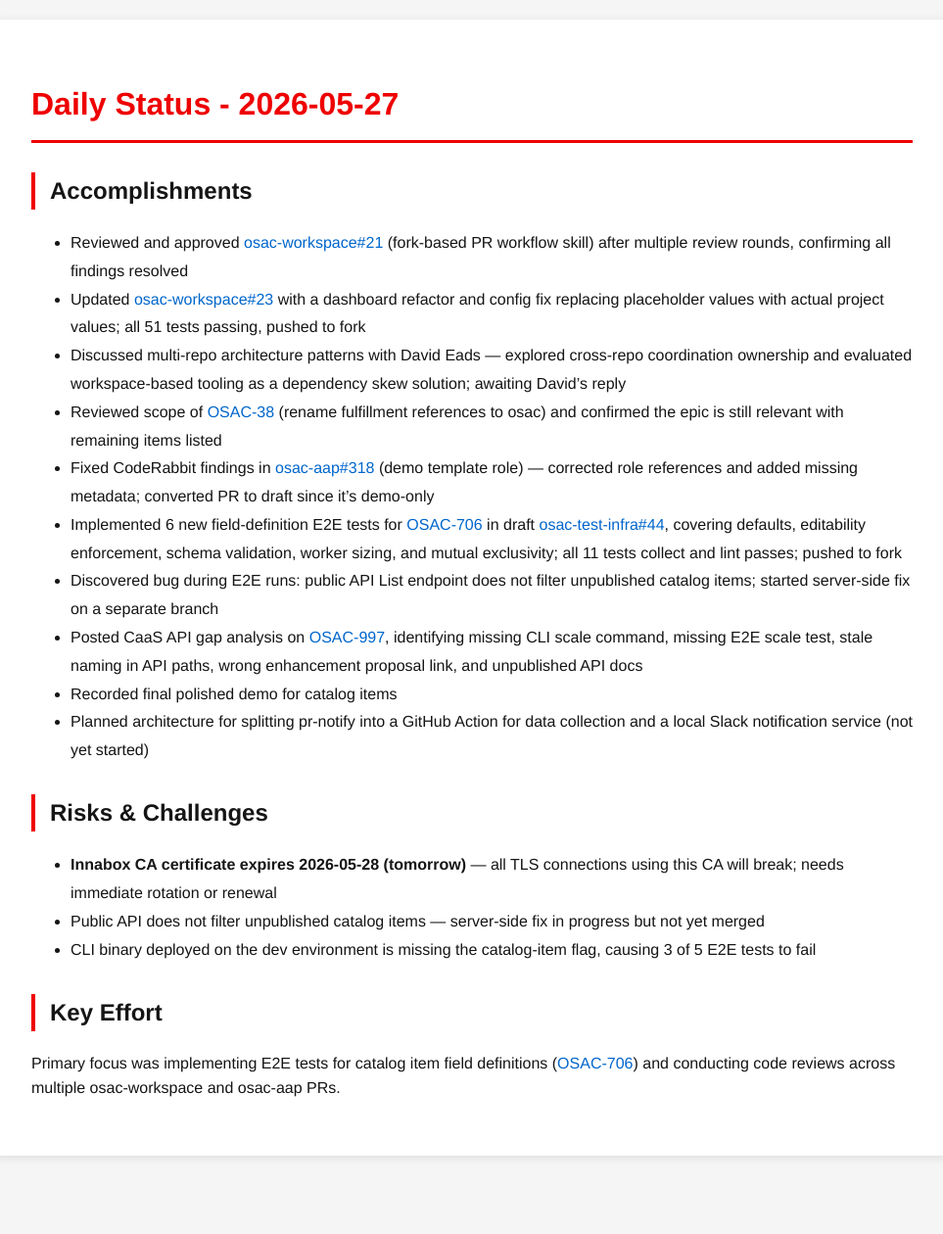
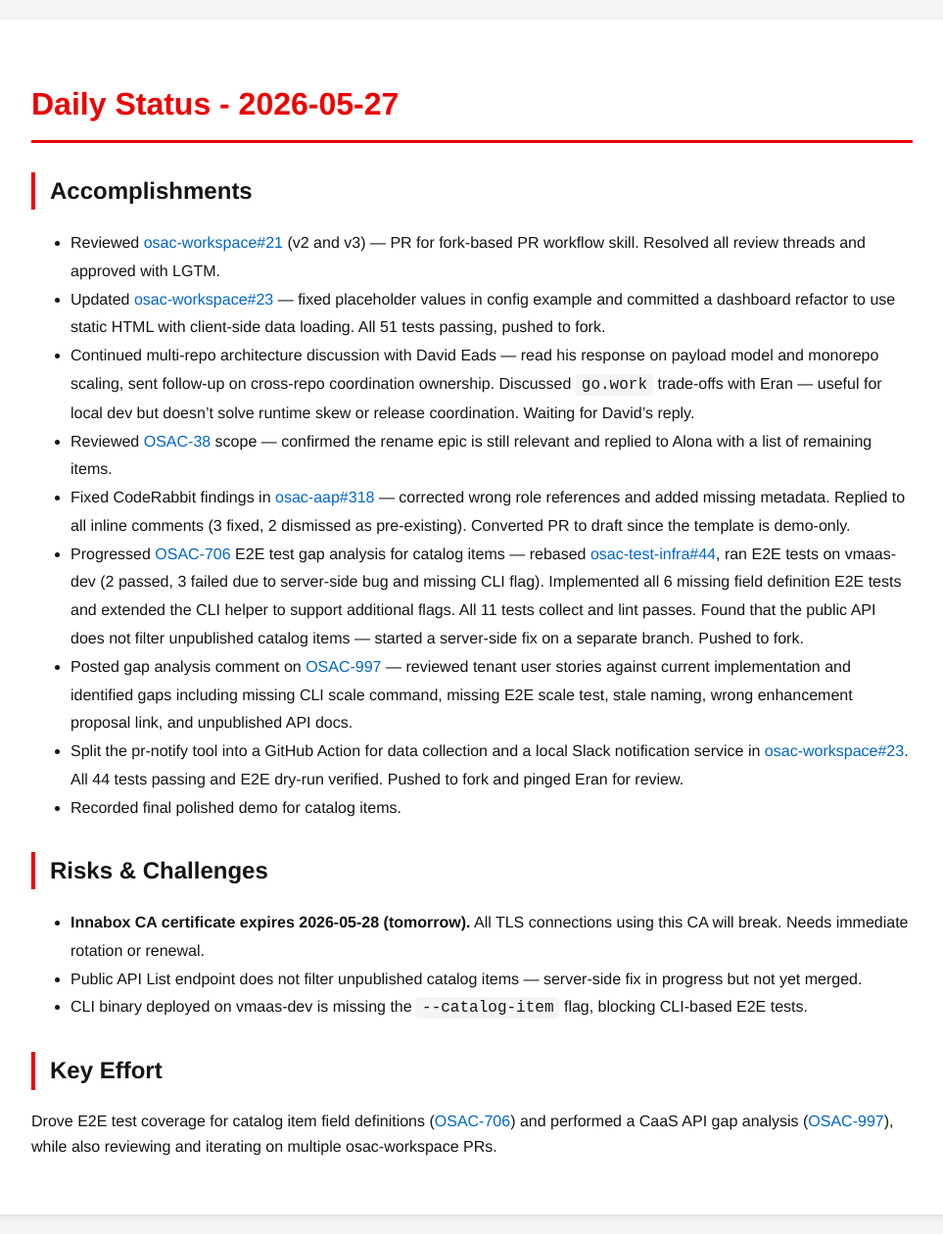
Before and after one commit to tzvatot/daily-status, a Jekyll site: the page built from 2026-05-27.md, in a window 1280 px wide. Shown: the whole page at 98% size, without its empty margins (158-1121 px from the left). Built offline with Jekyll 4.4.1, drawn with Linux system fonts in a browser that asks for light colours; before the commit the page ends 1200 px from its top, so only the background shows below that.

Commit message:
Daily status update - 2026-05-27

```diff
--- a/2026-05-27.md
+++ b/2026-05-27.md
@@ -7,21 +7,20 @@
 # Daily Status - 2026-05-27
 
 ## Accomplishments
-- Reviewed and approved [osac-workspace#21](https://github.com/osac-project/osac-workspace/pull/21) (fork-based PR workflow skill) after multiple review rounds, confirming all findings resolved
-- Updated [osac-workspace#23](https://github.com/osac-project/osac-workspace/pull/23) with a dashboard refactor and config fix replacing placeholder values with actual project values; all 51 tests passing, pushed to fork
-- Discussed multi-repo architecture patterns with David Eads — explored cross-repo coordination ownership and evaluated workspace-based tooling as a dependency skew solution; awaiting David's reply
-- Reviewed scope of [OSAC-38](https://redhat.atlassian.net/browse/OSAC-38) (rename fulfillment references to osac) and confirmed the epic is still relevant with remaining items listed
-- Fixed CodeRabbit findings in [osac-aap#318](https://github.com/osac-project/osac-aap/pull/318) (demo template role) — corrected role references and added missing metadata; converted PR to draft since it's demo-only
-- Implemented 6 new field-definition E2E tests for [OSAC-706](https://redhat.atlassian.net/browse/OSAC-706) in draft [osac-test-infra#44](https://github.com/osac-project/osac-test-infra/pull/44), covering defaults, editability enforcement, schema validation, worker sizing, and mutual exclusivity; all 11 tests collect and lint passes; pushed to fork
-- Discovered bug during E2E runs: public API List endpoint does not filter unpublished catalog items; started server-side fix on a separate branch
-- Posted CaaS API gap analysis on [OSAC-997](https://redhat.atlassian.net/browse/OSAC-997), identifying missing CLI scale command, missing E2E scale test, stale naming in API paths, wrong enhancement proposal link, and unpublished API docs
-- Recorded final polished demo for catalog items
-- Planned architecture for splitting pr-notify into a GitHub Action for data collection and a local Slack notification service (not yet started)
+- Reviewed [osac-workspace#21](https://github.com/osac-project/osac-workspace/pull/21) (v2 and v3) — PR for fork-based PR workflow skill. Resolved all review threads and approved with LGTM.
+- Updated [osac-workspace#23](https://github.com/osac-project/osac-workspace/pull/23) — fixed placeholder values in config example and committed a dashboard refactor to use static HTML with client-side data loading. All 51 tests passing, pushed to fork.
+- Continued multi-repo architecture discussion with David Eads — read his response on payload model and monorepo scaling, sent follow-up on cross-repo coordination ownership. Discussed `go.work` trade-offs with Eran — useful for local dev but doesn't solve runtime skew or release coordination. Waiting for David's reply.
+- Reviewed [OSAC-38](https://redhat.atlassian.net/browse/OSAC-38) scope — confirmed the rename epic is still relevant and replied to Alona with a list of remaining items.
+- Fixed CodeRabbit findings in [osac-aap#318](https://github.com/osac-project/osac-aap/pull/318) — corrected wrong role references and added missing metadata. Replied to all inline comments (3 fixed, 2 dismissed as pre-existing). Converted PR to draft since the template is demo-only.
+- Progressed [OSAC-706](https://redhat.atlassian.net/browse/OSAC-706) E2E test gap analysis for catalog items — rebased [osac-test-infra#44](https://github.com/osac-project/osac-test-infra/pull/44), ran E2E tests on vmaas-dev (2 passed, 3 failed due to server-side bug and missing CLI flag). Implemented all 6 missing field definition E2E tests and extended the CLI helper to support additional flags. All 11 tests collect and lint passes. Found that the public API does not filter unpublished catalog items — started a server-side fix on a separate branch. Pushed to fork.
+- Posted gap analysis comment on [OSAC-997](https://redhat.atlassian.net/browse/OSAC-997) — reviewed tenant user stories against current implementation and identified gaps including missing CLI scale command, missing E2E scale test, stale naming, wrong enhancement proposal link, and unpublished API docs.
+- Split the pr-notify tool into a GitHub Action for data collection and a local Slack notification service in [osac-workspace#23](https://github.com/osac-project/osac-workspace/pull/23). All 44 tests passing and E2E dry-run verified. Pushed to fork and pinged Eran for review.
+- Recorded final polished demo for catalog items.
 
 ## Risks & Challenges
-- **Innabox CA certificate expires 2026-05-28 (tomorrow)** — all TLS connections using this CA will break; needs immediate rotation or renewal
-- Public API does not filter unpublished catalog items — server-side fix in progress but not yet merged
-- CLI binary deployed on the dev environment is missing the catalog-item flag, causing 3 of 5 E2E tests to fail
+- **Innabox CA certificate expires 2026-05-28 (tomorrow).** All TLS connections using this CA will break. Needs immediate rotation or renewal.
+- Public API List endpoint does not filter unpublished catalog items — server-side fix in progress but not yet merged.
+- CLI binary deployed on vmaas-dev is missing the `--catalog-item` flag, blocking CLI-based E2E tests.
 
 ## Key Effort
-Primary focus was implementing E2E tests for catalog item field definitions ([OSAC-706](https://redhat.atlassian.net/browse/OSAC-706)) and conducting code reviews across multiple osac-workspace and osac-aap PRs.
+Drove E2E test coverage for catalog item field definitions ([OSAC-706](https://redhat.atlassian.net/browse/OSAC-706)) and performed a CaaS API gap analysis ([OSAC-997](https://redhat.atlassian.net/browse/OSAC-997)), while also reviewing and iterating on multiple osac-workspace PRs.
```
